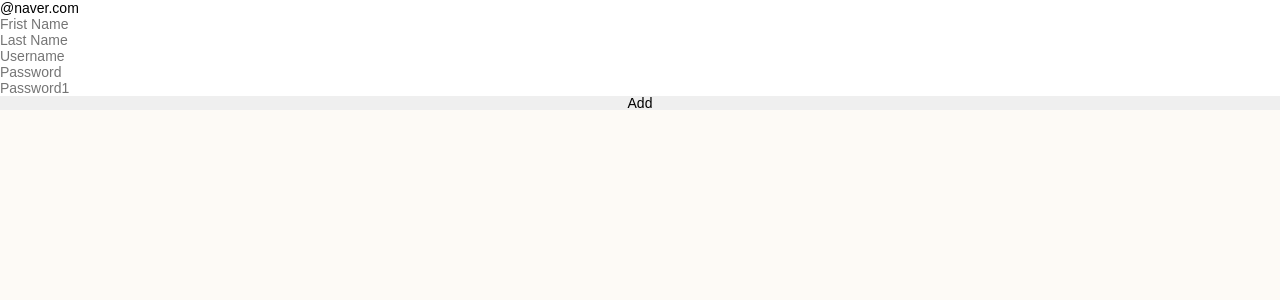
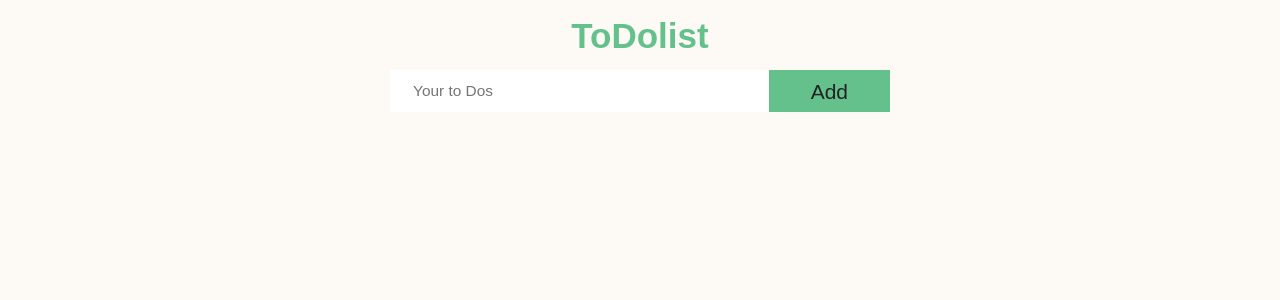
Before and after one commit to hotteokButler/recoil-practice, a React (Create React App) app: page / in a window 1280 px wide. Shown: the top 300 px of the page. Built offline with nearby package versions, Linux system fonts and the light colour scheme.

Commit message:
Refact : seperate components

```diff
--- a/src/App.tsx
+++ b/src/App.tsx
@@ -1,12 +1,36 @@
+import styled from 'styled-components';
 import { GlobalStyle } from './common/reset';
+import CreateTodos from './components/createToDos';
 import TodoList from './components/toDolist';
+
+const Container = styled.div`
+  width: 95%;
+  max-width: 500px;
+  margin: 0 auto;
+`;
+const TodoTitle = styled.h1`
+  margin: 0.5em auto;
+  text-align: center;
+  font-size: 2.5em;
+  color: ${(props) => props.theme.accentColor};
+`;
+const TodoInputSection = styled.section`
+  margin: 0 0 20px;
+`;
+const TodoListSection = styled.section``;
 
 function App() {
   return (
-    <>
+    <Container>
       <GlobalStyle />
-      <TodoList />
-    </>
+      <TodoTitle>ToDolist</TodoTitle>
+      <TodoInputSection>
+        <CreateTodos />
+      </TodoInputSection>
+      <TodoListSection>
+        <TodoList />
+      </TodoListSection>
+    </Container>
   );
 }
 
--- /dev/null
+++ b/src/common/toDoState.ts
@@ -0,0 +1,12 @@
+import { atom } from 'recoil';
+
+export interface IToDoState {
+  text: string;
+  id: number;
+  category: 'DONE' | 'DIONG' | 'TO_DO';
+}
+
+export const toDoState = atom<IToDoState[]>({
+  key: 'toDo',
+  default: [],
+});
--- /dev/null
+++ b/src/components/createToDos.tsx
@@ -0,0 +1,49 @@
+import React from 'react';
+import { useForm } from 'react-hook-form';
+import { useRecoilState, useSetRecoilState } from 'recoil';
+import styled from 'styled-components';
+import { toDoState } from '../common/toDoState';
+
+const Form = styled.form`
+  display: flex;
+  input[type='text'] {
+    padding: 0.5em 1.5em;
+    font-size: 1.1em;
+    flex: 1;
+  }
+  input[type='submit'] {
+    padding: 0.5em 2em;
+    margin: 0 auto;
+    font-size: 1.5em;
+    background-color: ${(props) => props.theme.accentColor};
+    color: ${(props) => props.theme.textColor};
+    cursor: pointer;
+  }
+`;
+
+interface IForm {
+  toDo: string;
+  extraError?: string;
+}
+
+const CreateTodos = () => {
+  const setToDos = useSetRecoilState(toDoState);
+  const { register, handleSubmit, setValue } = useForm<IForm>();
+  const handleValid = (data: IForm) => {
+    setToDos((prev) => [...prev, { text: data.toDo, id: Date.now(), category: 'TO_DO' }]);
+    setValue('toDo', '');
+  };
+
+  return (
+    <Form onSubmit={handleSubmit(handleValid)}>
+      <input
+        type="text"
+        placeholder="Your to Dos"
+        {...register('toDo', { required: 'Write your toDos' })}
+      />
+      <input type="submit" value="Add" />
+    </Form>
+  );
+};
+
+export default CreateTodos;
--- /dev/null
+++ b/src/components/toDo.tsx
@@ -0,0 +1,13 @@
+import React, { memo } from 'react';
+import styled from 'styled-components';
+import { IToDoState } from '../common/toDoState';
+
+const ToDoElem = styled.li`
+  padding: 0.5em;
+  color: ${(props) => props.theme.textColor};
+`;
+
+const ToDo = memo(({ text, category }: IToDoState) => {
+  return <ToDoElem>{text}</ToDoElem>;
+});
+export default ToDo;
--- a/src/components/toDolist.tsx
+++ b/src/components/toDolist.tsx
@@ -1,74 +1,16 @@
-import { getValue } from '@testing-library/user-event/dist/utils';
-import React, { useRef, useState } from 'react';
-import { useForm } from 'react-hook-form';
-
-interface IForm {
-  Email: string;
-  Frist_Name: string;
-  Last_Name: string;
-  Username: string;
-  Password: string;
-  Password1: string;
-  extraError?: string;
-}
+import { useRecoilValue } from 'recoil';
+import { toDoState } from '../common/toDoState';
+import ToDo from './toDo';
 
 const TodoList = () => {
-  const {
-    register,
-    handleSubmit,
-    formState: { errors },
-    setError,
-  } = useForm<IForm>({
-    defaultValues: { Email: '@naver.com' },
-  });
-  const onValid = (data: IForm) => {
-    if (data.Password !== data.Password1) {
-      setError('Password', { message: 'Password are not the same' }, { shouldFocus: true });
-    }
-    //MakeExtraError example : setError('extraError', { message: 'Server offline' });
-  };
-  console.log(errors);
+  const toDos = useRecoilValue(toDoState);
+
   return (
-    <div>
-      <form style={{ display: 'flex', flexDirection: 'column' }} onSubmit={handleSubmit(onValid)}>
-        <input
-          {...register('Email', {
-            required: 'Please write',
-            pattern: { value: /[A-Za-z0-9._%+-]+@naver.com$/, message: 'Please Check your email' },
-          })}
-          placeholder="Eamil"
-        />
-        <span>{errors?.Email?.message}</span>
-        <input
-          {...register('Frist_Name', {
-            required: 'Please write',
-            validate: {
-              noHotteok: (value) => (value.includes('hotteok') ? "You can't use 'hotteok'" : true),
-              noJisoo: (value) => (value.includes('jisoo') ? "You can't use 'jisoo'" : true),
-            },
-          })}
-          placeholder="Frist Name"
-        />
-        <span>{errors?.Frist_Name?.message}</span>
-        <input {...register('Last_Name', { required: 'Please write' })} placeholder="Last Name" />
-        <span>{errors?.Last_Name?.message}</span>
-        <input
-          {...register('Username', {
-            required: 'Please write',
-            minLength: 5,
-          })}
-          placeholder="Username"
-        />
-        <span>{errors?.Username?.message}</span>
-        <input {...register('Password', { required: 'Please write' })} placeholder="Password" />
-        <span>{errors?.Password?.message}</span>
-        <input {...register('Password1', { required: 'Please write' })} placeholder="Password1" />
-        <span>{errors?.Password1?.message}</span>
-
-        <button>Add</button>
-        <span>{errors?.extraError?.message}</span>
-      </form>
-    </div>
+    <ul>
+      {toDos.map((data) => (
+        <ToDo key={data.id} {...data} />
+      ))}
+    </ul>
   );
 };
 
```
